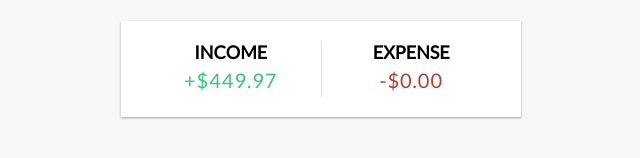
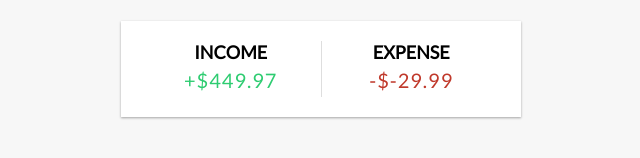
Before and after one commit to bizhan01/Vue-Expense-Tracker, a Vue app: page / in a window 1280 px wide. Shown: the part 150-308 px from the top of the page, without its empty margins (319-959 px from the left). Built offline with nearby package versions, Linux system fonts and the light colour scheme.

Commit message:
Daynamic Expenses Total Setup

```diff
--- a/src/App.vue
+++ b/src/App.vue
@@ -30,6 +30,13 @@ const income = computed(() => {
 });
 
 
+// Get expenses
+const expenses = computed(() => {
+  return transactions.value
+    .filter((transaction) => transaction.amount < 0)
+    .reduce((acc, transaction) => acc + transaction.amount, 0)
+    .toFixed(2);
+});
 
 </script>
 
@@ -37,7 +44,7 @@ const income = computed(() => {
   <Header />
   <div class="container">
       <Balance :total="total"/>
-      <IncomeExpenses :income="income" />
+      <IncomeExpenses :income="+income" :expenses="+expenses" />
       <TransactionList :transactions="transactions"/>
       <AddTransaction />
   </div>
--- a/src/components/IncomeExpenses.vue
+++ b/src/components/IncomeExpenses.vue
@@ -2,11 +2,15 @@
 import { defineProps } from 'vue';
 
 const props = defineProps({
-  income: {
-    type: Array,
-    Required: true,
-  }
-})
+    income: {
+      type: Number,
+      required: true,
+    },
+    expenses: {
+      type: Number,
+      required: true,
+    },
+  });
 </script>
 
 <template>
@@ -17,7 +21,7 @@ const props = defineProps({
         </div>
         <div>
           <h4>Expense</h4>
-          <p id="money-minus" class="money minus">-$0.00</p>
+          <p id="money-minus" class="money minus">-${{ expenses }}</p>
         </div>
       </div>
 </template>
```
